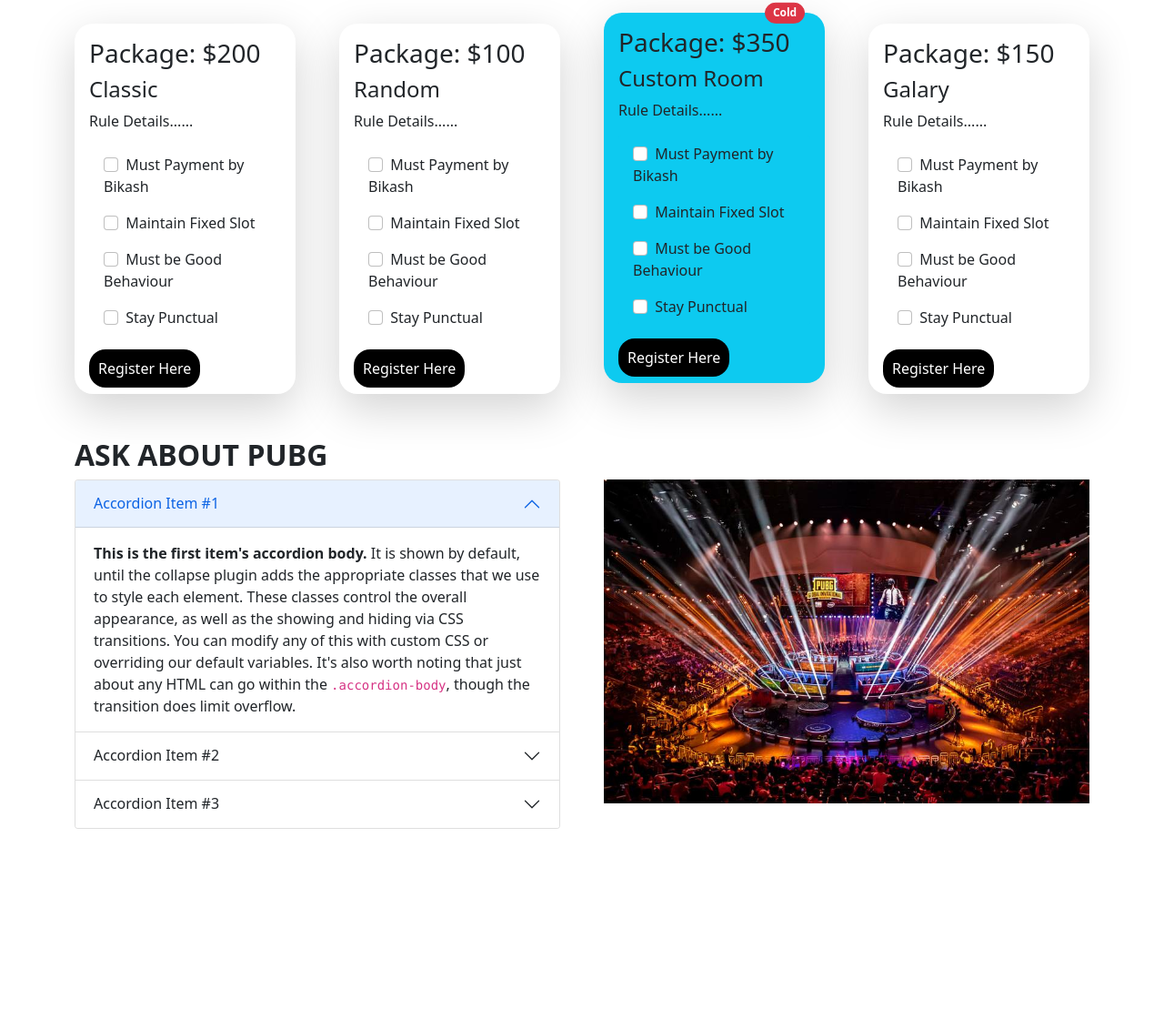
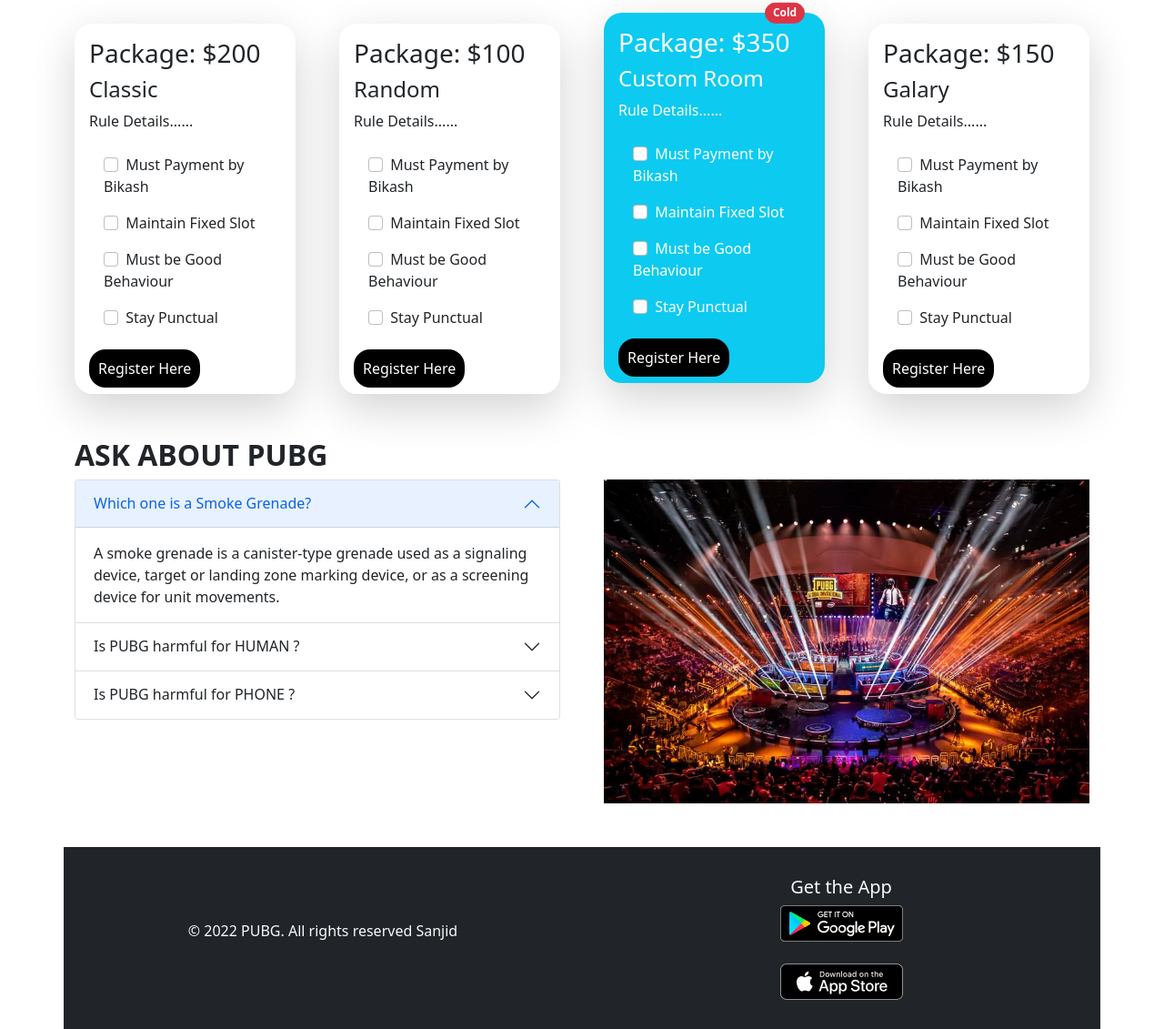
Before and after one commit to Sanjidk/assignment3-convention-center, a plain HTML site: page index.html in a window 1280 px wide. Shown: the part 704-1835 px from the top of the page at 91% size. Before the commit the page ends 1663 px from the top, so only its background shows below. Drawn offline with nearby package versions, Linux system fonts and the light colour scheme.

Commit message:
footer done

```diff
--- a/index.html
+++ b/index.html
@@ -30,11 +30,11 @@
         </div>
         <div class="carousel-inner p-3">
           <div class="carousel-item active " data-bs-interval="10000">
-            <div class="opacity-75">
+            <div class="opacity-50">
               <img src="images/convention/pubg1.jpg" class="d-block w-100" alt="...">
             </div>
-            <div class="carousel-caption d-none d-md-block fw-bold">
-              <h2 class="fw-bold">PUBG MOBILE FESTIVAL</h2>
+            <div class="carousel-caption d-none d-md-block fw-bold d-">
+              <h5 class="fw-bold">PUBG MOBILE FESTIVAL</h5>
               <p>PUBG is a player versus player shooter game in which up to one hundred players fight in a battle royale. The last person or team alive wins the match.</p>
               <a class="all-button" href="https://en.wikipedia.org/wiki/PUBG:_Battlegrounds"> Click Here</a>
             </div>
@@ -44,7 +44,7 @@
               <img src="images/convention/pubg2.jpg" class="d-block w-100" alt="...">
             </div>
             <div class="carousel-caption d-none d-md-block fw-bold">
-              <h2 class="fw-bold">PUBG MOBILE FESTIVAL</h2>
+              <h5 class="fw-bold">PUBG MOBILE FESTIVAL</h5>
               <p>PUBG is a player versus player shooter game in which up to one hundred players fight in a battle royale. The last person or team alive wins the match.</p>
               <a class="all-button" href="https://en.wikipedia.org/wiki/PUBG:_Battlegrounds"> Click Here</a>
             </div>
@@ -54,7 +54,7 @@
               <img src="images/convention/pubg3.jpg" class="d-block w-100" alt="...">
             </div>
             <div class="carousel-caption d-none d-md-block fw-bold">
-              <h2 class="fw-bold">PUBG MOBILE FESTIVAL</h2>
+              <h5 class="fw-bold">PUBG MOBILE FESTIVAL</h5>
               <p>PUBG is a player versus player shooter game in which up to one hundred players fight in a battle royale. The last person or team alive wins the match.</p>
               <a class="all-button" href="https://en.wikipedia.org/wiki/PUBG:_Battlegrounds"> Click Here</a>
             </div>
@@ -138,7 +138,7 @@
             </div>
           </div>
           <div class="col-lg-3 col-md-6 col-12 mt-4">
-            <div class="p-3 shadow-lg bg-info position-relative">
+            <div class="p-3 shadow-lg bg-info text-white position-relative">
               <button type="button" class="btn btn-danger position-absolute top-0 end-0 translate-middle badge rounded-pill">
                 Cold
               </button>
@@ -146,19 +146,19 @@
               <h4>Custom Room</h4>
               <p>Rule Details......</p>
               <ul class="list-group all-border">
-                <li class="list-group-item bg-info">
+                <li class="list-group-item bg-info text-white">
                   <input class="form-check-input me-1" type="checkbox" value="" aria-label="...">
                   Must Payment by Bikash
                 </li>
-                <li class="list-group-item bg-info">
+                <li class="list-group-item bg-info text-white">
                   <input class="form-check-input me-1" type="checkbox" value="" aria-label="...">
                   Maintain Fixed Slot
                 </li>
-                <li class="list-group-item bg-info">
+                <li class="list-group-item bg-info text-white">
                   <input class="form-check-input me-1" type="checkbox" value="" aria-label="...">
                   Must be Good Behaviour
                 </li>
-                <li class="list-group-item bg-info">
+                <li class="list-group-item bg-info text-white">
                   <input class="form-check-input me-1" type="checkbox" value="" aria-label="...">
                   Stay Punctual
                 </li>
@@ -202,7 +202,6 @@
     </section>
     <!--End Main Package Part 1-->
 
-
     <!-- Start Accordion Part -->
     <section class="container my-5">
       <h2 class="fw-bold">ASK ABOUT PUBG</h2>
@@ -212,64 +211,67 @@
             <div class="accordion-item">
               <h2 class="accordion-header" id="headingOne">
                 <button class="accordion-button" type="button" data-bs-toggle="collapse" data-bs-target="#collapseOne" aria-expanded="true" aria-controls="collapseOne">
-                  Accordion Item #1
+                  Which one is a Smoke Grenade?
                 </button>
               </h2>
               <div id="collapseOne" class="accordion-collapse collapse show" aria-labelledby="headingOne" data-bs-parent="#accordionExample">
                 <div class="accordion-body">
-                  <strong>This is the first item's accordion body.</strong> It is shown by default, until the collapse plugin adds the appropriate classes that we use to style each element. These classes control the overall appearance, as well as the showing and hiding via CSS transitions. You can modify any of this with custom CSS or overriding our default variables. It's also worth noting that just about any HTML can go within the <code>.accordion-body</code>, though the transition does limit overflow.
+                  A smoke grenade is a canister-type grenade used as a signaling device, target or landing zone marking device, or as a screening device for unit movements.
                 </div>
               </div>
             </div>
             <div class="accordion-item">
               <h2 class="accordion-header" id="headingTwo">
                 <button class="accordion-button collapsed" type="button" data-bs-toggle="collapse" data-bs-target="#collapseTwo" aria-expanded="false" aria-controls="collapseTwo">
-                  Accordion Item #2
+                  Is PUBG harmful for HUMAN ?
                 </button>
               </h2>
               <div id="collapseTwo" class="accordion-collapse collapse" aria-labelledby="headingTwo" data-bs-parent="#accordionExample">
                 <div class="accordion-body">
-                  <strong>This is the second item's accordion body.</strong> It is hidden by default, until the collapse plugin adds the appropriate classes that we use to style each element. These classes control the overall appearance, as well as the showing and hiding via CSS transitions. You can modify any of this with custom CSS or overriding our default variables. It's also worth noting that just about any HTML can go within the <code>.accordion-body</code>, though the transition does limit overflow.
+                  It is extremely violent.
+                  PUBG has been under scrutiny for being a violent game. Excessive violence can trigger aggressive thoughts, emotions and behaviour that ultimately affects the mental health of the player.
                 </div>
               </div>
             </div>
             <div class="accordion-item">
               <h2 class="accordion-header" id="headingThree">
                 <button class="accordion-button collapsed" type="button" data-bs-toggle="collapse" data-bs-target="#collapseThree" aria-expanded="false" aria-controls="collapseThree">
-                  Accordion Item #3
+                  Is PUBG harmful for PHONE ?
                 </button>
               </h2>
               <div id="collapseThree" class="accordion-collapse collapse" aria-labelledby="headingThree" data-bs-parent="#accordionExample">
                 <div class="accordion-body">
-                  <strong>This is the third item's accordion body.</strong> It is hidden by default, until the collapse plugin adds the appropriate classes that we use to style each element. These classes control the overall appearance, as well as the showing and hiding via CSS transitions. You can modify any of this with custom CSS or overriding our default variables. It's also worth noting that just about any HTML can go within the <code>.accordion-body</code>, though the transition does limit overflow.
+                if u have a low end or mid-range phone then pubg is harmful for ur mobile because it is a high graphic content game which needs heavy processors to run smoothly. It also consumes lot of battery. In mid-range and low-end devices it causes overheating in the phone While playing for some sort of time.
                 </div>
               </div>
             </div>
           </div>
-
         </div>
         <div class="col-lg-6 col-md-12 col-12">
           <img class="w-100" src="images/convention/pubg.jpg" alt="">
-
         </div>
-
-
       </div>
-
-
-
-
     </section>
 
   </main>
 
 
-  <footer>
+  <!-- Start Footer  -->
+  <footer class="container bg-dark text-light" style="height: 200px;">
+    <div class="row d-flex align-items-center h-100">
+      <div class="col-lg-6 col-md-12 col-12 text-center">
+        <p> &#169;	2022 PUBG. All rights reserved Sanjid</p>
+      </div>
 
+      <div class="col-lg-6 col-md-12 col-12 d-flex flex-column align-items-center justify-content-center">
+        <h5>Get the App</h5>
+        <a target="_blank" href="https://www.google.com/"><img src="images/icons/play.png" alt=""></a>
+        <br>
+        <a target="_blank" href="https://www.youtube.com/"><img src="images/icons/store.png" alt=""></a>
+      </div>
+    </div>
   </footer>
-
-
-
+  <!-- Footer Ended  -->
 
 
 <!-- bootstrap JS link  -->
```
Also changed, not shown: images/icons/play.png (added), images/icons/store.png (added).
